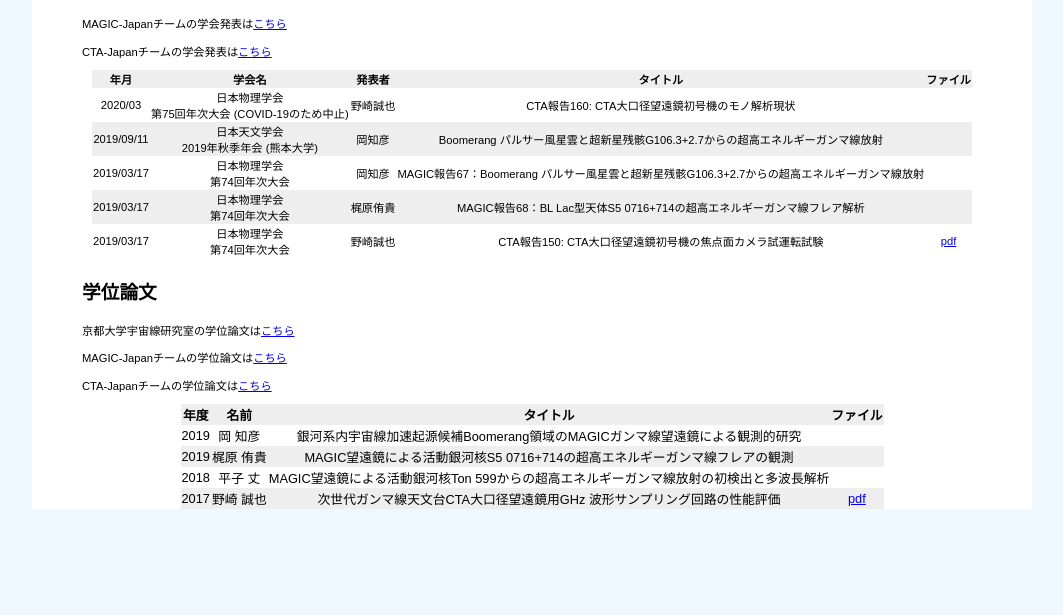
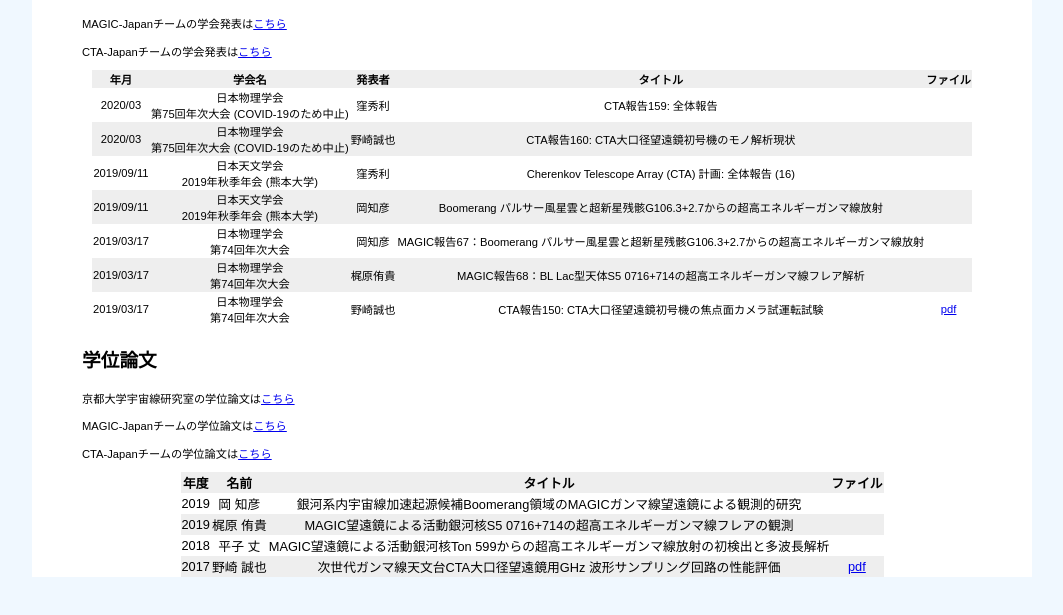
Before and after one commit to crwebpage/webTeV, a plain HTML site: page publication.html in a window 1280 px wide. Shown: the part 179-794 px from the top of the page, without its empty margins (108-1171 px from the left). Drawn offline with Linux system fonts and the light colour scheme.

Commit message:
publication.html was modified by Tomohiko in 2020.07.27 v2.

```diff
--- a/publication.html
+++ b/publication.html
@@ -68,13 +68,13 @@
           <th>ファイル</th>
 	</tr>
 
-	<!--<tr>
+	<tr>
           <td>2020/03</td>
           <td>日本物理学会<br>第75回年次大会 (COVID-19のため中止)</td>
           <td>窪秀利</td>
           <td>CTA報告159: 全体報告</td>
           <td></td>
-	  </tr>-->
+	  </tr>
 
 	<tr>
           <td>2020/03</td>
@@ -84,13 +84,13 @@
           <td></td>
 	  </tr>
 
-	<!--<tr>
+	<tr>
           <td>2019/09/11</td>
           <td>日本天文学会<br>2019年秋季年会 (熊本大学)</td>
           <td>窪秀利</td>
           <td>Cherenkov Telescope Array (CTA) 計画: 全体報告 (16)</td>
           <td></td>
-	  </tr>-->
+	  </tr>
 
 	<tr>
           <td>2019/09/11</td>
```
